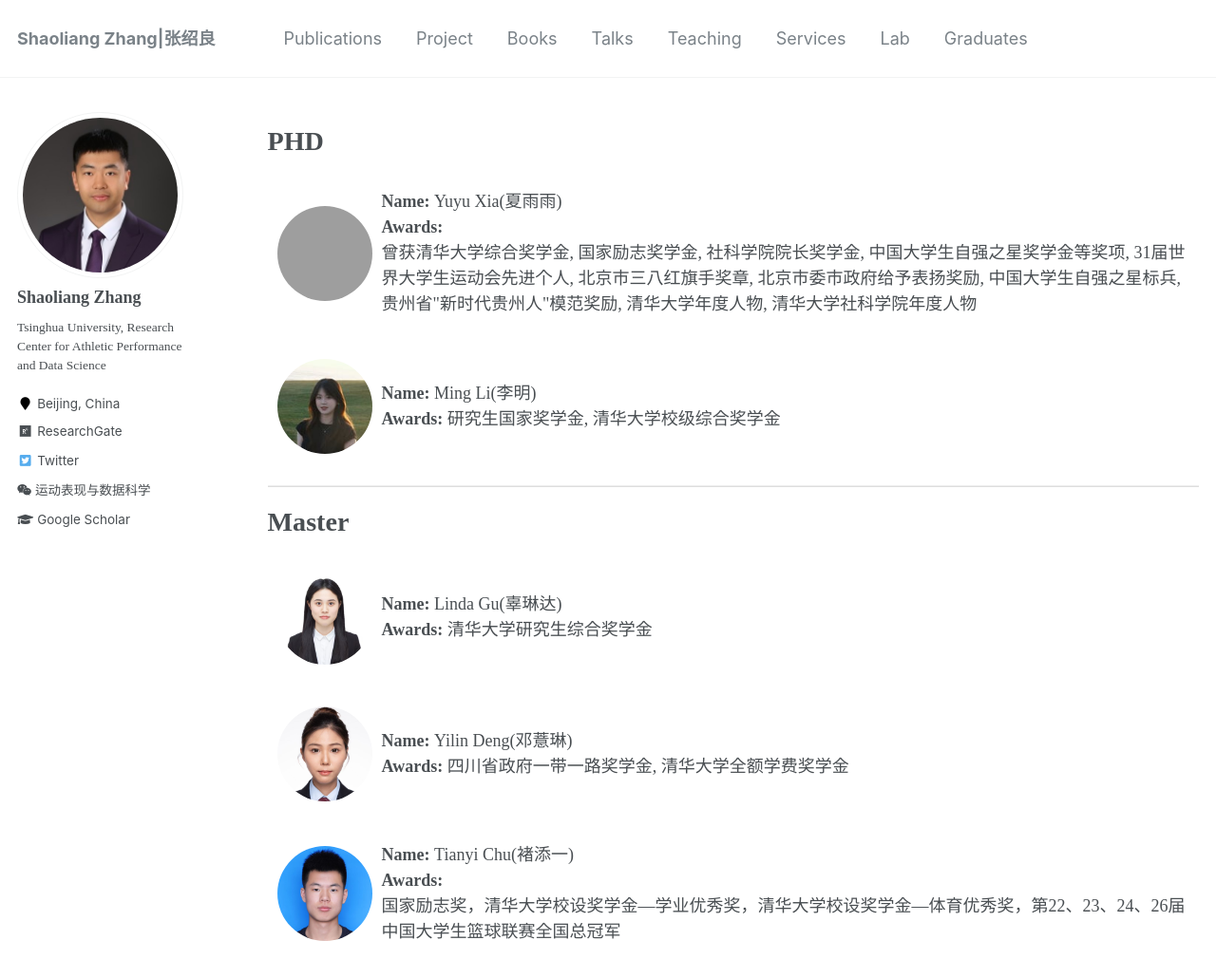
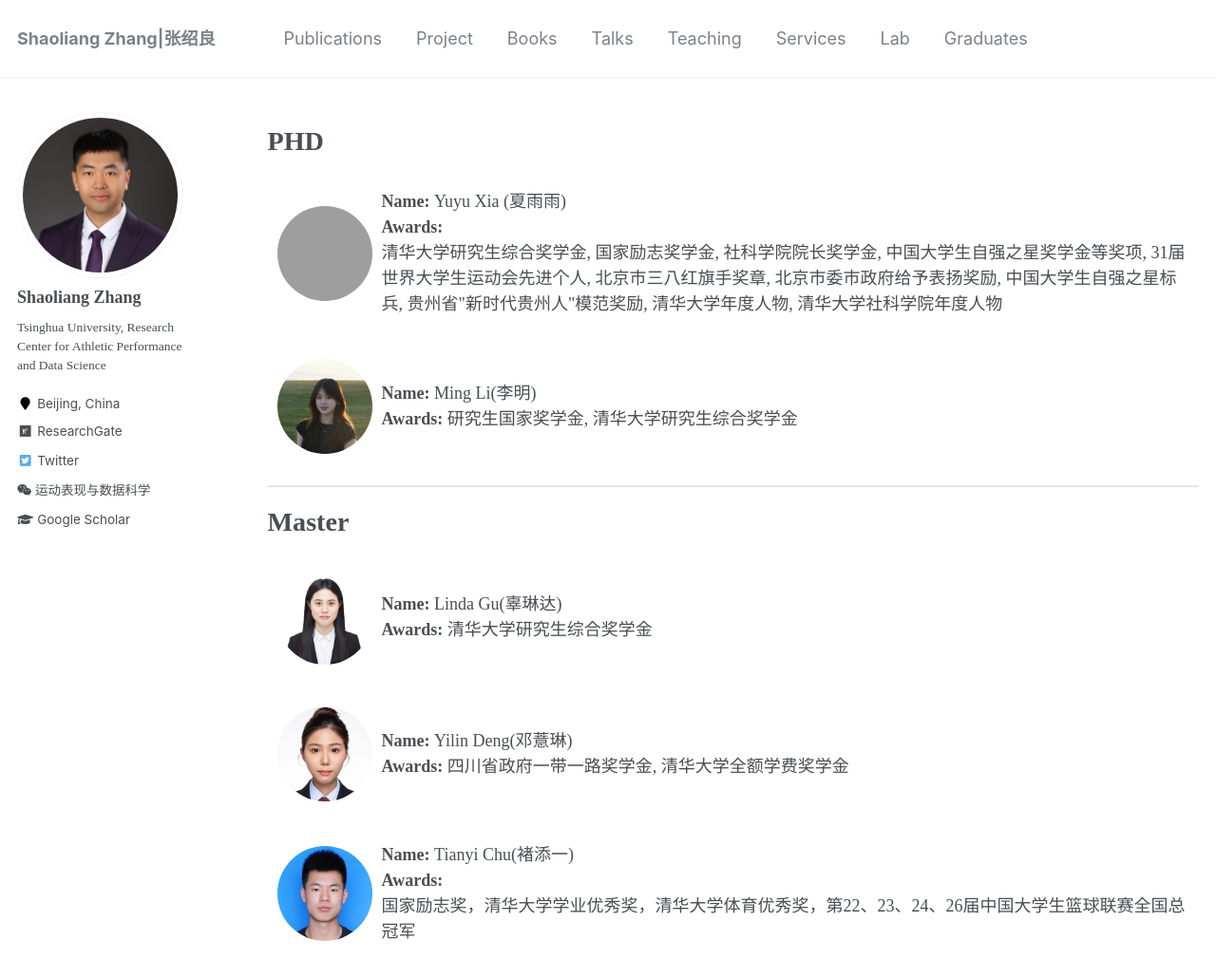
Before and after one commit to sportssuper/ZSL, a Jekyll site: the page built from _pages/lab.md, in a window 1280 px wide and 1400 px high. Shown: the top 1030 px of the window at 95% size. Built offline with Jekyll 4.4.1, drawn with Linux system fonts in a browser that asks for light colours; a script that is not in the unit is left out.

Commit message:
Update lab.md

```diff
--- a/_pages/lab.md
+++ b/_pages/lab.md
@@ -29,9 +29,9 @@ author_profile: true
   <!-- wd l -->
   <div style="flex-grow: 1;">
     <p style="margin: 0; line-height: 1.5;">
-      <strong>Name: </strong>Yuyu Xia(夏雨雨)<br>
+      <strong>Name: </strong>Yuyu Xia (夏雨雨)<br>
       <strong>Awards: </strong><br>
-      曾获清华大学综合奖学金, 国家励志奖学金, 社科学院院长奖学金, 中国大学生自强之星奖学金等奖项, 31届世界大学生运动会先进个人, 北京市三八红旗手奖章, 北京市委市政府给予表扬奖励, 中国大学生自强之星标兵, 贵州省"新时代贵州人"模范奖励, 清华大学年度人物, 清华大学社科学院年度人物
+      清华大学研究生综合奖学金, 国家励志奖学金, 社科学院院长奖学金, 中国大学生自强之星奖学金等奖项, 31届世界大学生运动会先进个人, 北京市三八红旗手奖章, 北京市委市政府给予表扬奖励, 中国大学生自强之星标兵, 贵州省"新时代贵州人"模范奖励, 清华大学年度人物, 清华大学社科学院年度人物
     </p>
   </div>
 </div>
@@ -47,7 +47,7 @@ author_profile: true
   <div style="flex-grow: 1;">
     <p style="margin: 0; line-height: 1.5;">
       <strong>Name: </strong>Ming Li(李明)<br>
-      <strong>Awards: </strong>研究生国家奖学金, 清华大学校级综合奖学金
+      <strong>Awards: </strong>研究生国家奖学金, 清华大学研究生综合奖学金
     </p>
   </div>
 </div>
@@ -102,7 +102,7 @@ author_profile: true
     <p style="margin: 0; line-height: 1.5;">
       <strong>Name: </strong>Tianyi Chu(褚添一)<br>
       <strong>Awards: </strong><br>
-      国家励志奖，清华大学校设奖学金—学业优秀奖，清华大学校设奖学金—体育优秀奖，第22、23、24、26届中国大学生篮球联赛全国总冠军
+      国家励志奖，清华大学学业优秀奖，清华大学体育优秀奖，第22、23、24、26届中国大学生篮球联赛全国总冠军
     </p>
   </div>
 </div>
```
